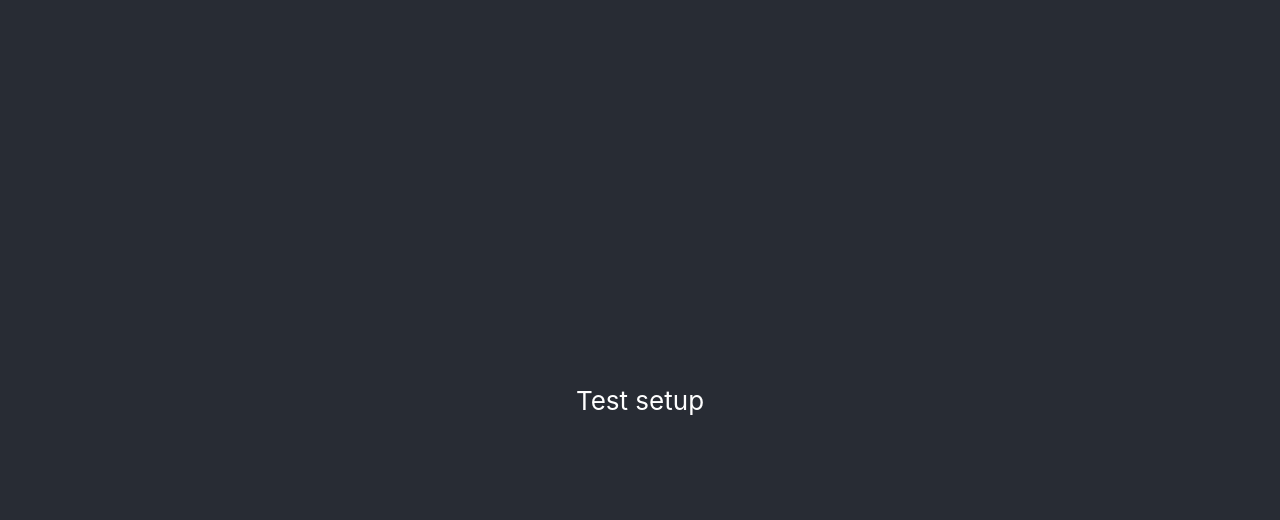
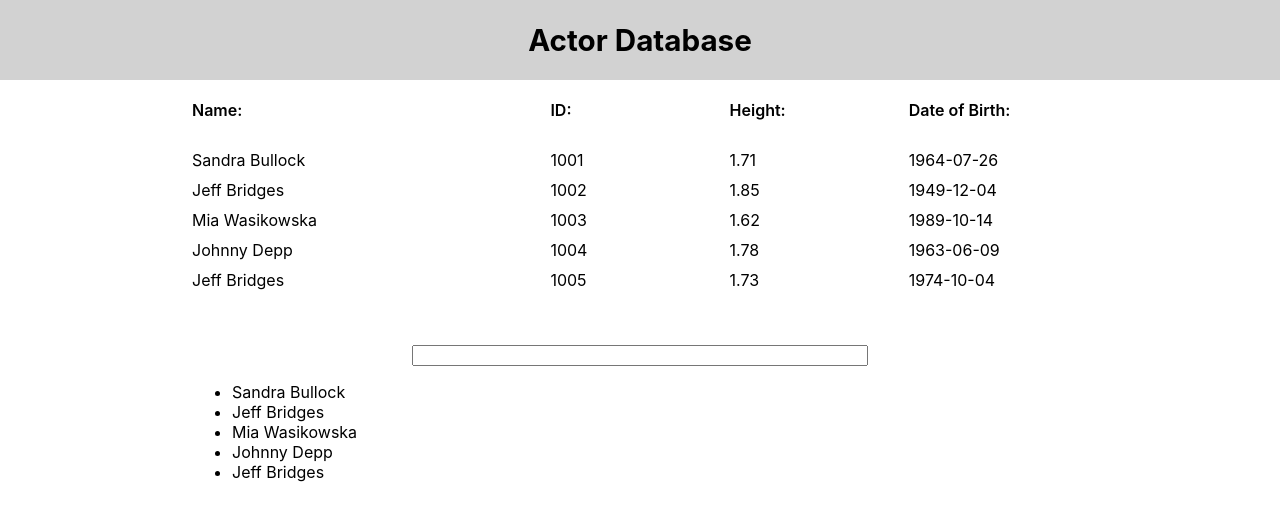
Before and after one commit to HyperLathe/ekm-test, a React (Create React App) app: page / in a window 1280 px wide. Shown: the top 520 px of the page. Built offline with nearby package versions, Linux system fonts and the light colour scheme.

Commit message:
Adding functional code (unfinished)

```diff
--- a/src/App.css
+++ b/src/App.css
@@ -1,27 +1,14 @@
-.App {
-  text-align: center;
-}
 
-.App-logo {
-  height: 40vmin;
-  pointer-events: none;
-}
-
-@media (prefers-reduced-motion: no-preference) {
-  .App-logo {
-    animation: App-logo-spin infinite 20s linear;
-  }
-}
 
 .App-header {
-  background-color: #282c34;
-  min-height: 100vh;
+  background-color: #d2d2d2;
+  min-height: 10vh;
   display: flex;
   flex-direction: column;
   align-items: center;
   justify-content: center;
-  font-size: calc(10px + 2vmin);
-  color: white;
+  font-size: calc(10px + 0.6vmin);
+  color: #000;
 }
 
 .App-link {
--- a/src/App.js
+++ b/src/App.js
@@ -1,23 +1,119 @@
-import logo from './logo.svg';
+import React, { useState, useEffect } from "react";
 import './App.css';
+import styled from "styled-components/macro";
+
+/* Import the JSON: */
+import ActorData from "./data/actors.json";
+
+/* Add styled component CSS */
+const Content = styled.section`
+  display: flex;
+  flex-direction: column;
+  width: 70vw;
+  margin: 0px auto;
+`;
+
+const ActorList = styled.ul `
+  margin: 20px 0 0 0;
+  padding: 0;
+  list-style-type: none;
+`;
+
+const ActorListKey = styled.div `
+  margin: 0 0 25px 0;
+  display: flex;
+  justify-content: space-around;
+  align-items: center;
+    span {
+      width: 20%;
+      font-weight: 600;
+        &:first-child {
+          width: 40%;
+        }
+    }
+`;
+
+const ActorInfo = styled.li`
+  padding: 5px 0px;
+  display: flex;
+  justify-content: space-around;
+  align-items: center;
+    span {
+      width: 20%;
+        &:first-child {
+          width: 40%;
+        }
+    }
+`;
+
+const SearchBox = styled.input`
+  margin: 50px auto 0 auto;
+  width: 50%;
+`;
+
+const SearchResultsList = styled.ul `
+`;
+
+
+
+
+  /* create arrays for Actors and IDs: */
+  let actorArray = [];
+  let idArray = [];
+
+  for(var i in ActorData) {
+    let item = ActorData[i];
+    actorArray.push(item.name);
+    idArray.push(item.id);
+  };
+
+  /* checking the array output: */
+  console.log(actorArray, idArray);
+
 
 function App() {
+
+  {/* setting up the search states: */}
+  const [searchText, setSearchText] = useState(" ");
+  const [searchResults, setSearchResults] = useState([]);
+  const handleChange = e => {
+    setSearchText(e.target.value);
+  };
+
+  {/* search function hook: */}
+  useEffect(() => {
+    const results = actorArray.filter(actor =>
+      actor.toLowerCase().includes(searchText)
+    );
+    setSearchResults(results);
+  }, [searchText]);
+
   return (
     <div className="App">
       <header className="App-header">
-        {/* <img src={logo} className="App-logo" alt="logo" />s */}
-        <p>
-          Test setup
-        </p>
-        {/* <a
-          className="App-link"
-          href="https://reactjs.org"
-          target="_blank"
-          rel="noopener noreferrer"
-        >
-          Learn React
-        </a> */}
+        <h1>Actor Database</h1>
       </header>
+      <Content>
+        <ActorList>
+          <ActorListKey><span>Name:</span><span>ID:</span><span>Height:</span><span>Date of Birth:</span></ActorListKey>
+          {/* iterate over items in the JSON: */}
+          {Object.entries(ActorData).map(([key, value]) => {
+            return (<ActorInfo key={key}>
+                <span>{value.name}</span>
+                <span>{value.id}</span>
+                <span>{value.height}</span>
+                <span>{value.dob}</span>
+              </ActorInfo>)
+          })}
+        </ActorList>
+        {/* Search box tied into the search hook: */}
+        <SearchBox type="text" placeholder="Search" value={searchText} onChange={handleChange}></SearchBox>
+        <SearchResultsList>
+         {searchResults.map(item => (
+          <li>{item}</li>
+        ))}
+      </SearchResultsList>
+      </Content>
     </div>
   );
 }
--- /dev/null
+++ b/src/data/actors.json
@@ -0,0 +1,28 @@
+[
+  {
+    "id": "1001",
+    "name": "Sandra Bullock",
+    "height": 1.71,
+    "dob": "1964-07-26"
+  },{
+    "id": "1002",
+    "name": "Jeff Bridges",
+    "height": 1.85,
+    "dob": "1949-12-04"
+  },{
+    "id": "1003",
+    "name": "Mia Wasikowska",
+    "height": 1.62,
+    "dob": "1989-10-14"
+  },{
+    "id": "1004",
+    "name": "Johnny Depp",
+    "height": 1.78,
+    "dob": "1963-06-09"
+  },{
+    "id": "1005",
+    "name": "Jeff Bridges",
+    "height": 1.73,
+    "dob": "1974-10-04"
+  }
+]
```
Also changed, not shown: 1 other file (tests, documents, lock files or other folders).
